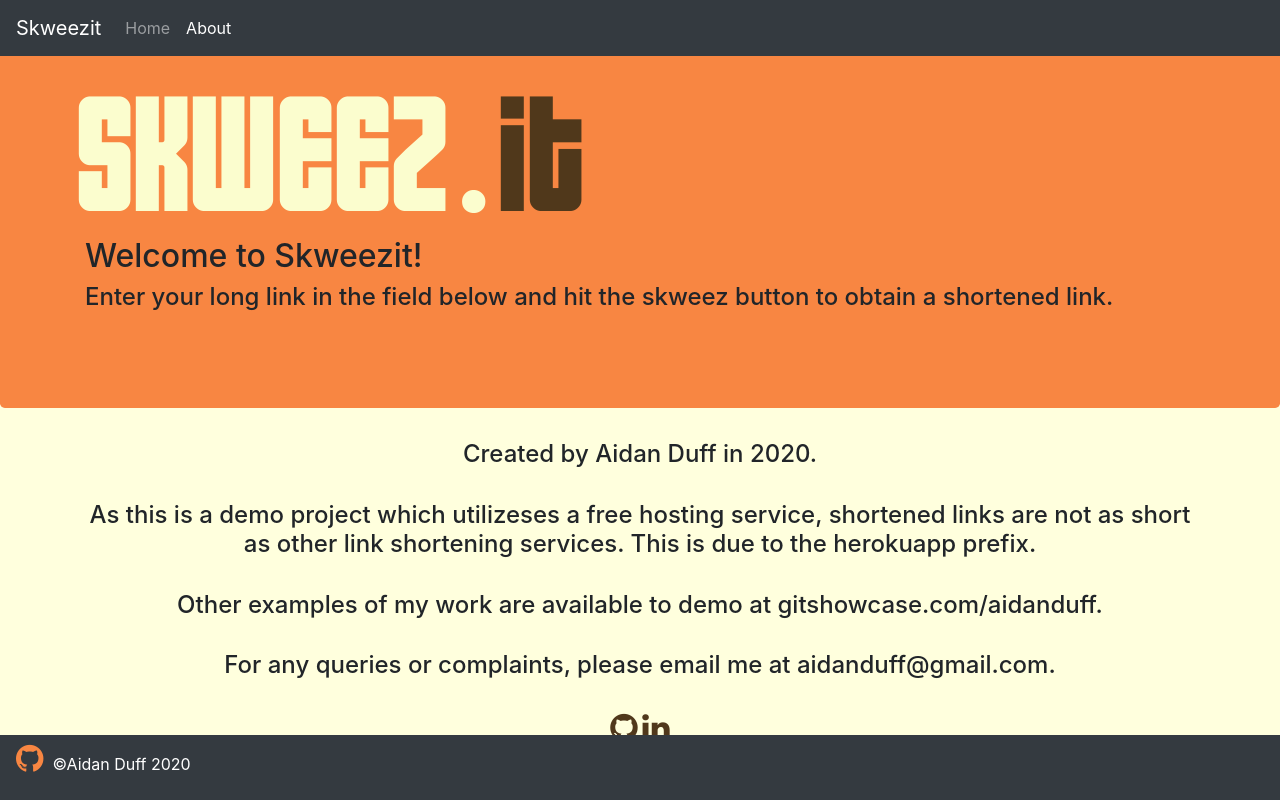
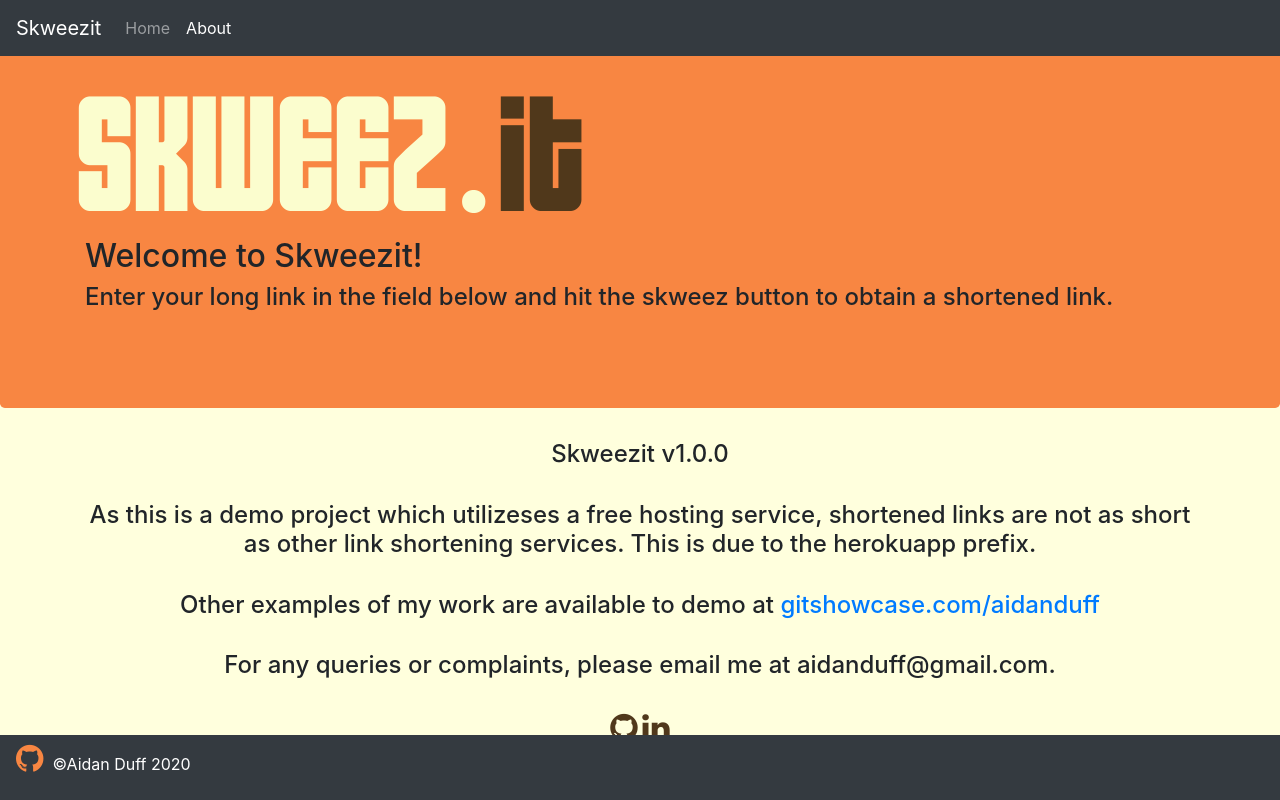
Before and after one commit to aidanduff/url-shortener-frontend, a React (Create React App) app: page /about in a window 1280 px wide. Built offline with nearby package versions, Linux system fonts and the light colour scheme.

Commit message:
someo changes in about page

```diff
--- a/src/components/about.jsx
+++ b/src/components/about.jsx
@@ -1,11 +1,11 @@
 import React from 'react'
 
 const About = () => {
-    return ( <div className="container text-center"><h4>Created by Aidan Duff in 2020.</h4><br></br>
+    return ( <div className="container text-center"><h4>Skweezit v1.0.0</h4><br></br>
 
         <h4>As this is a demo project which utilizeses a free hosting service, shortened links are not as short as other link shortening services. This is due to the herokuapp prefix. </h4><br></br>
 
-        <h4>Other examples of my work are available to demo at gitshowcase.com/aidanduff.</h4><br></br>
+        <h4>Other examples of my work are available to demo at <a href="https://www.gitshowcase.com/aidanduff">gitshowcase.com/aidanduff</a></h4><br></br>
 
         <h4>For any queries or complaints, please email me at aidanduff@gmail.com.
         </h4><br></br>
```
